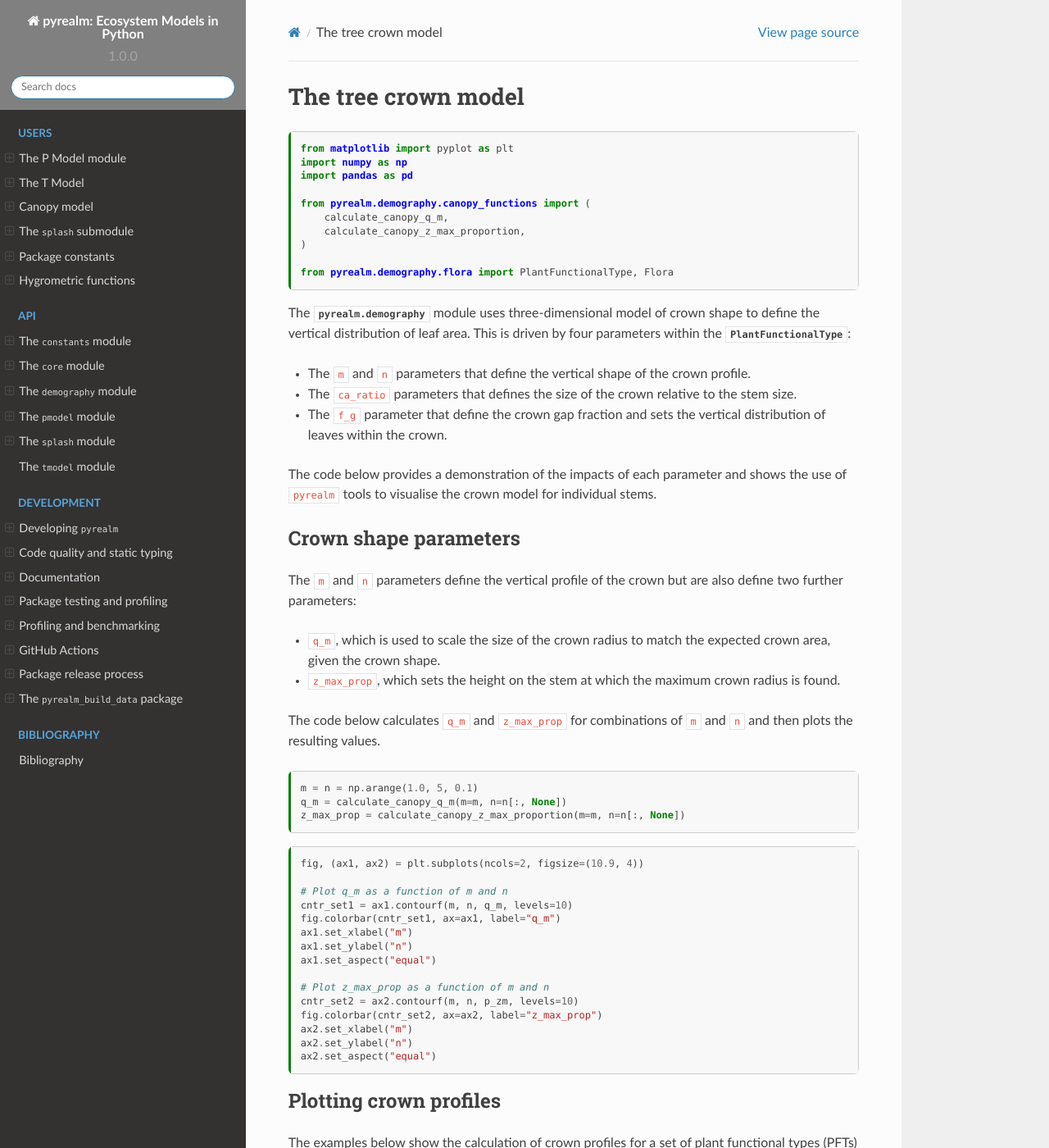
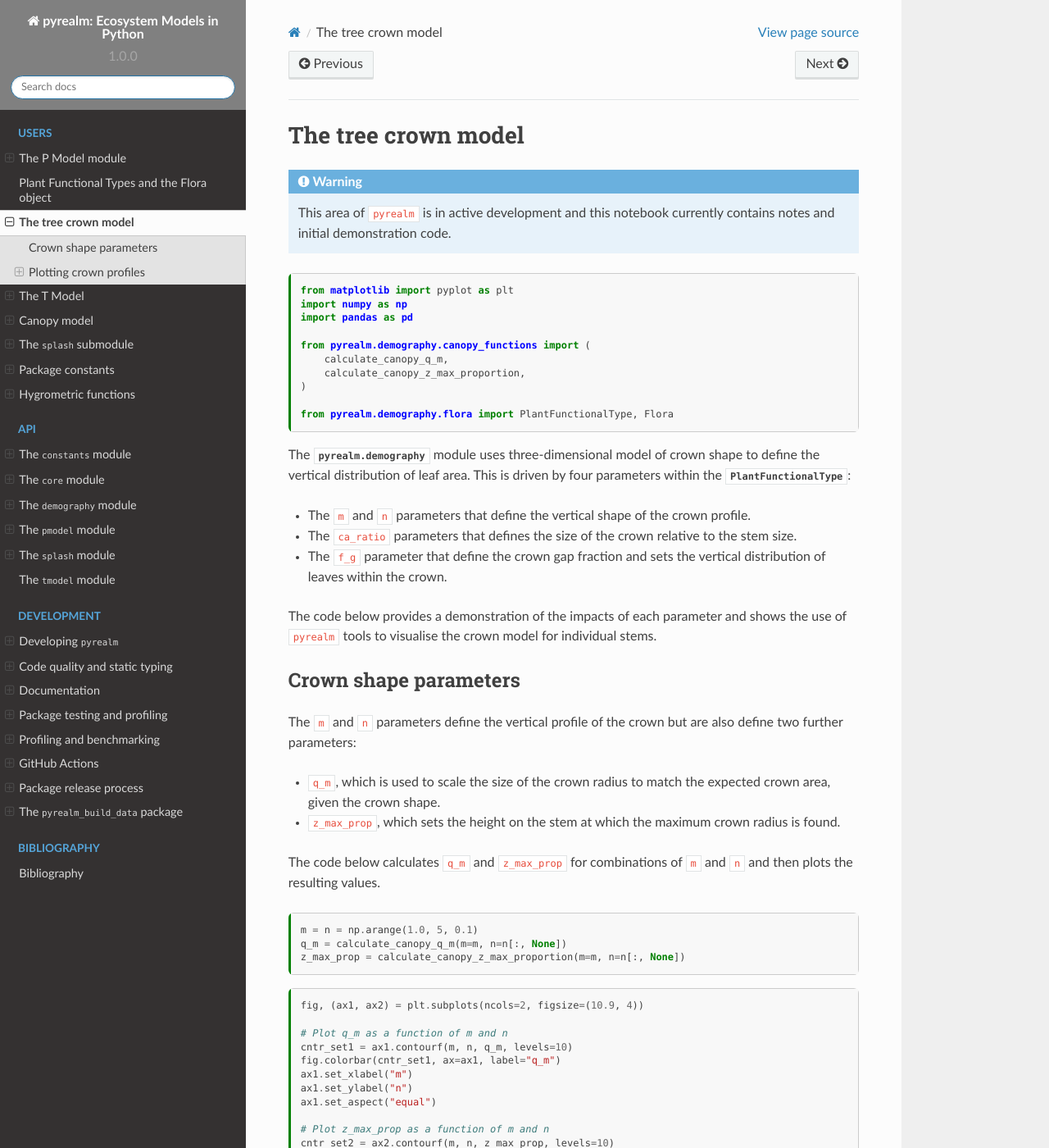
Before and after one commit to ImperialCollegeLondon/pyrealm, a Sphinx documentation site: the page built from docs/source/users/demography/crown.md, in a window 1280 px wide and 1400 px high. Shown: the whole window at 82% size. Built offline with Sphinx 7.4.7 and the Read the Docs theme 2.0.0, drawn with Linux system fonts in a browser that asks for light colours; the version number is read from the project's files by our own code; some of the changed text lies outside the part shown.

````diff
--- a/docs/source/_toc.yml
+++ b/docs/source/_toc.yml
@@ -27,6 +27,8 @@ subtrees:
               - file: users/pmodel/subdaily_details/worked_example.md
         - file: users/pmodel/c3c4model.md
         - file: users/pmodel/isotopic_discrimination.md
+  - file: users/demography/flora.md
+  - file: users/demography/crown.md
   - file: users/tmodel/tmodel.md
   - file: users/tmodel/canopy.md
   - file: users/splash.md
--- a/docs/source/users/demography/crown.md
+++ b/docs/source/users/demography/crown.md
@@ -12,6 +12,13 @@ kernelspec:
 ---
 
 # The tree crown model
+
+:::{admonition} Warning
+
+This area of `pyrealm` is in active development and this notebook currently contains
+notes and initial demonstration code.
+
+:::
 
 ```{code-cell}
 from matplotlib import pyplot as plt
@@ -67,7 +74,7 @@ ax1.set_ylabel("n")
 ax1.set_aspect("equal")
 
 # Plot z_max_prop as a function of m and n
-cntr_set2 = ax2.contourf(m, n, p_zm, levels=10)
+cntr_set2 = ax2.contourf(m, n, z_max_prop, levels=10)
 fig.colorbar(cntr_set2, ax=ax2, label="z_max_prop")
 ax2.set_xlabel("m")
 ax2.set_ylabel("n")
@@ -151,7 +158,7 @@ vertical profile. For the example PFTs in the `Flora` object, the maximum relati
 radius values on each stem are:
 
 ```{code-cell}
-max_relative_crown_radius = canopy_profiles["relative_canopy_radius"].max(axis=0)
+max_relative_crown_radius = crown_profiles["relative_canopy_radius"].max(axis=0)
 print(max_relative_crown_radius)
 ```
 
@@ -159,7 +166,7 @@ However the scaled maximum radius values match the expected crown area in the al
 table above
 
 ```{code-cell}
-max_crown_radius = canopy_profiles["crown_radius"].max(axis=0)
+max_crown_radius = crown_profiles["crown_radius"].max(axis=0)
 print(max_crown_radius)
 print(max_crown_radius**2 * np.pi)
 ```
@@ -180,12 +187,12 @@ stem_max_width = np.maximum(max_crown_radius, max_relative_crown_radius)
 for pft_idx, offset, colour in zip((0, 1, 2), (0, 5, 12), ("r", "g", "b")):
 
     # Plot relative radius either side of offset
-    stem_qz = canopy_profiles["relative_canopy_radius"][:, pft_idx]
+    stem_qz = crown_profiles["relative_canopy_radius"][:, pft_idx]
     ax.plot(stem_qz + offset, z, color=colour, linestyle="--", linewidth=1)
     ax.plot(-stem_qz + offset, z, color=colour, linestyle="--", linewidth=1)
 
     # Plot actual crown radius either side of offset
-    stem_rz = canopy_profiles["crown_radius"][:, pft_idx]
+    stem_rz = crown_profiles["crown_radius"][:, pft_idx]
     ax.plot(stem_rz + offset, z, color=colour)
     ax.plot(-stem_rz + offset, z, color=colour)
 
````
Also changed, not shown: other parts of docs/source/users/demography/crown.md (+1 -1 lines), docs/source/users/demography/flora.md (+4 -8 lines), 3 other files.
